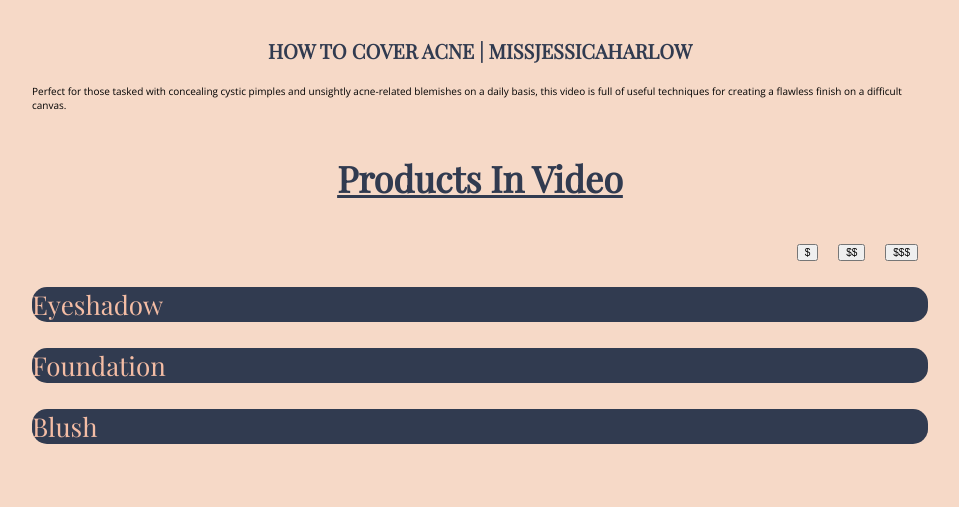
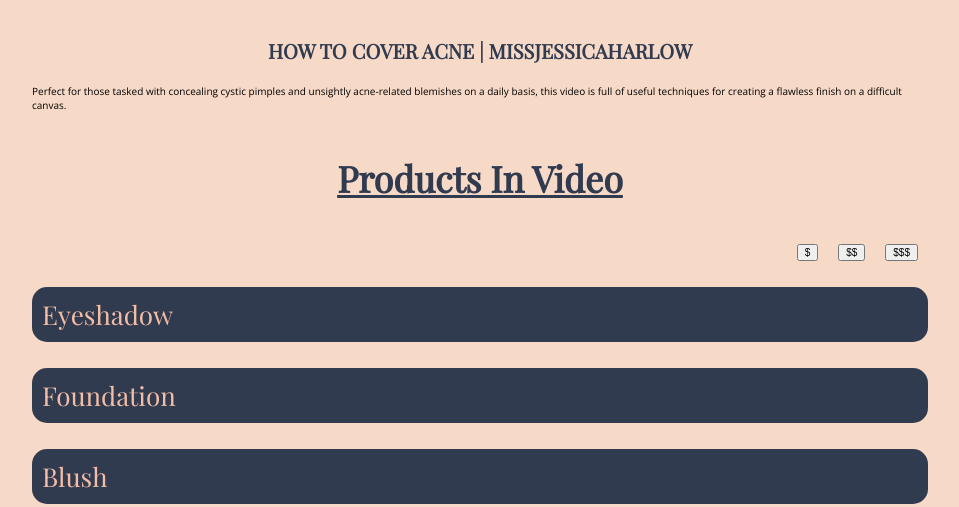
Before and after one commit to ellenprobst/makeUpProject, a website: page index.html in a window 1280 px wide. Shown: the part 584-1091 px from the top of the page, without its empty margins (160-1119 px from the left). Drawn offline with nearby package versions, Linux system fonts and the light colour scheme; files that its build step writes are made by us from their sources; a web font is replaced by a local one.

Commit message:
added padding, started trying to add after elements

```diff
--- a/dev/styles/style.scss
+++ b/dev/styles/style.scss
@@ -67,6 +67,13 @@
     background-color: $primaryColor;
     border-radius: 15px;
     color: $accentDark;
+    padding: 10px;
+}
+
+.productWrapper h3:after {
+	content: '<i class="fa fa-plus" aria-hidden="true"></i>';
+	content: '';
+	  position: absolute;
 }
 
 .productInfoWrapper {
```
